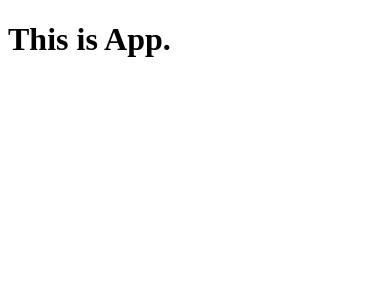
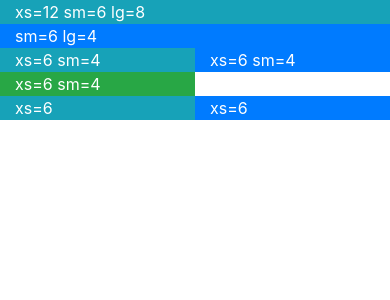
Before and after one commit to yungshun317/react-bootstrap-business-website, a React app: page / in a window 390 px wide. Shown: the top 300 px of the page. Built offline with nearby package versions, Linux system fonts and the light colour scheme.

Commit message:
[FEAT] Build a responsive grid layout using the `Container`, `Row`, and `Col` components from react-bootstrap

```diff
--- a/src/App.js
+++ b/src/App.js
@@ -1,5 +1,24 @@
 import React from "react";
+import Container from "react-bootstrap/Container";
+import Row from "react-bootstrap/Row";
+import Col from "react-bootstrap/Col";
 
 export default function App() {
-	return <h1>This is App.</h1>
+	return (
+		<Container fluid>
+		    <Row>
+		        <Col xs={12} sm={6} lg={8} className="bg-info text-white">xs=12 sm=6 lg=8</Col>
+		        <Col sm={6} lg={4} className="bg-primary text-white">sm=6 lg=4</Col>
+		    </Row>
+		    <Row>
+		        <Col xs={6} sm={4} className="bg-info text-white">xs=6 sm=4</Col>
+		        <Col xs={6} sm={4} className="bg-primary text-white">xs=6 sm=4</Col>
+		        <Col xs={6} sm={4} className="bg-success text-white">xs=6 sm=4</Col>
+		    </Row>
+		    <Row>
+		        <Col xs={6} className="bg-info text-white">xs=6</Col>
+		        <Col xs={6} className="bg-primary text-white">xs=6</Col>
+		    </Row>
+		</Container>
+	);
 }
--- a/src/index.js
+++ b/src/index.js
@@ -1,5 +1,6 @@
 import React from "react";
 import { render } from "react-dom";
+import "bootstrap/dist/css/bootstrap.min.css";
 
 import App from "./App";
 
```
